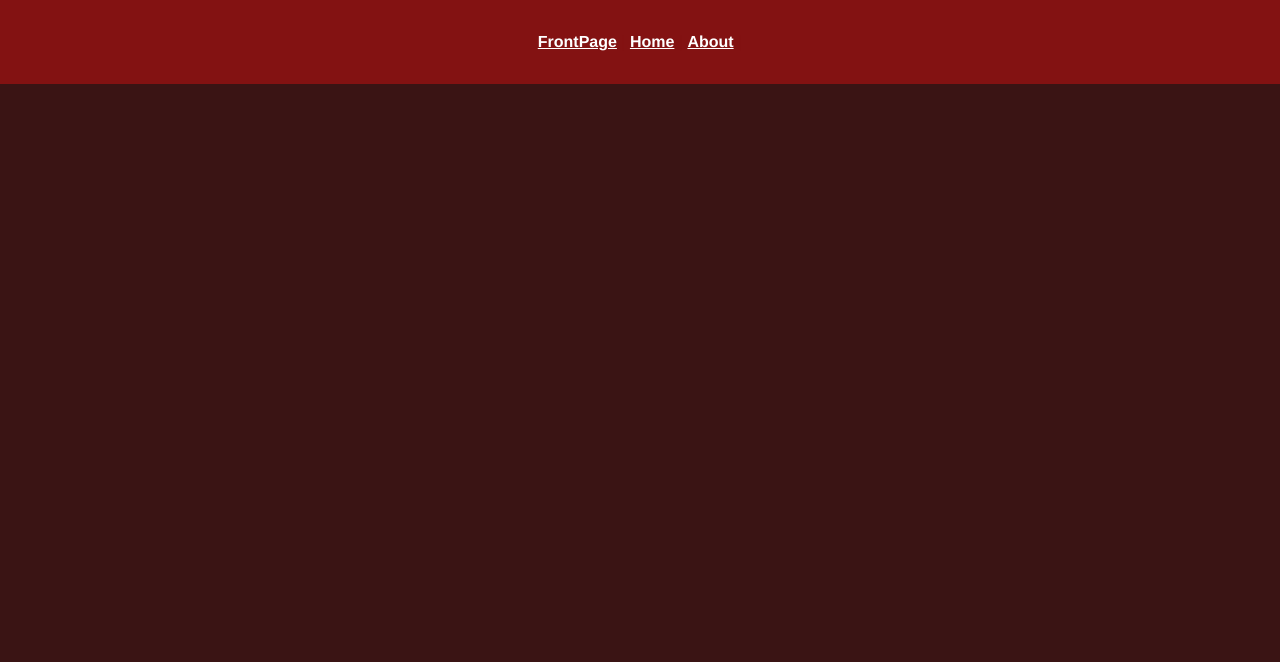
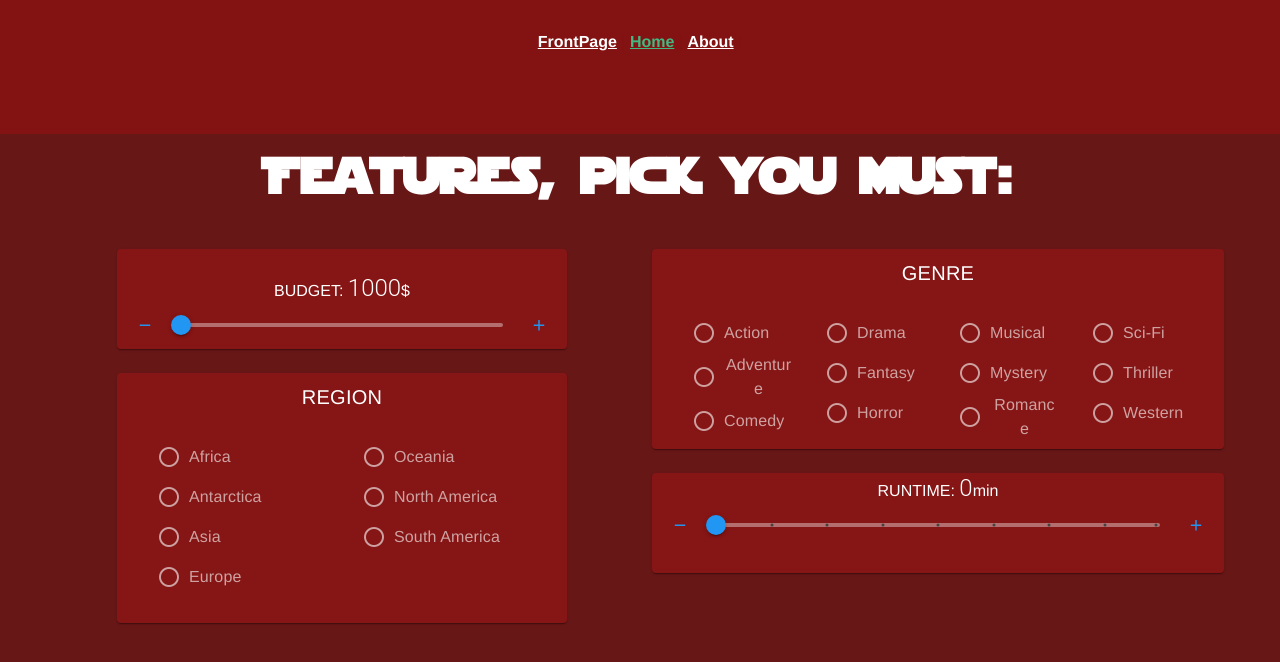
Before and after one commit to MarcusAndersson1/FlixPredix_Movie_Prediction, a Vue app in the folder FlixPredix/flixpredix-app/: page /home in a window 1280 px wide. Shown: the top 662 px of the page. Built offline with nearby package versions, Linux system fonts and the light colour scheme.

Commit message:
changes to homeview

```diff
--- a/FlixPredix/flixpredix-app/src/App.vue
+++ b/FlixPredix/flixpredix-app/src/App.vue
@@ -1,7 +1,7 @@
 <template>
   <nav>
     <router-link to="/frontPage">FrontPage</router-link> |
-    <router-link to="/">Home</router-link> |
+    <router-link to="/home">Home</router-link> |
     <router-link to="/about">About</router-link> |
 
   </nav>
@@ -34,5 +34,8 @@ nav a.router-link-exact-active {
   font-family: "aliens_and_cows";
   src: local("aliens_and_cows"),
    url(./assets/fonts/aliens_and_cows_trial.ttf) format("truetype");
+  font-family: "StarWars";
+  src: local("STJEDISE"),
+   url(./assets/fonts/STJEDISE.TTF) format("truetype");
 }
 </style>
--- a/FlixPredix/flixpredix-app/src/components/BudgetSlide.vue
+++ b/FlixPredix/flixpredix-app/src/components/BudgetSlide.vue
@@ -1,5 +1,6 @@
 <template>
-<v-card class="mx-auto" max-width="400" max-height="100" color="#B52C2C">
+<v-hover v-slot:default="{ isHovering, props }">
+    <v-card class="mx-auto" id="bud" max-width="450" max-height="100" v-bind="props" :color="isHovering ? '#C22020' : undefined">
         <br>
         <v-row class="mb-6" justify="space-between">
             <v-col class="text-center">
@@ -7,7 +8,7 @@
                 <span class="text-h5 font-weight-light mx-auto" v-text="budget"></span>
                 <span class="subheading font-weight-light mx-auto mr-">$</span>
 
-            <v-slider v-model="budget" :color="color" track-color="red" min="1000" max="4000000000" :step="1000">
+                <v-slider v-model="budget" :color="color" track-color="white" min="1000" max="4000000000" :step="1000">
                     <template v-slot:prepend>
                         <v-btn size="small" variant="text" icon="mdi-minus" :color="color" @click="decrement"></v-btn>
                     </template>
@@ -18,8 +19,8 @@
             </v-col>
         </v-row>
     </v-card>
+</v-hover>
 </template>
-
 
 <script>
 export default {
@@ -73,4 +74,9 @@ export default {
     animation-iteration-count: infinite;
     animation-direction: alternate;
 }
+
+#bud {
+    color: white;
+    background-color: #861515;
+}
 </style>
--- a/FlixPredix/flixpredix-app/src/components/GenreSelect.vue
+++ b/FlixPredix/flixpredix-app/src/components/GenreSelect.vue
@@ -1,5 +1,6 @@
 <template>
-<v-card class="mx-auto" max-width="700" max-height="200" color="#B52C2C">
+<v-hover v-slot:default="{ isHovering, props }">
+    <v-card class="mx-auto" id="gen" max-width="700" max-height="200" v-bind="props" :color="isHovering ? '#C22020' : undefined">
         <v-card-title>GENRE</v-card-title>
         <v-card-text>
             <v-container>
@@ -36,8 +37,8 @@
             </v-container>
         </v-card-text>
     </v-card>
+</v-hover>
 </template>
-
 
 <script>
 export default {
@@ -52,3 +53,10 @@ export default {
     },
 }
 </script>
+<style>
+#gen {
+    color: white;
+    background-color: #861515;
+
+}
+</style>
--- a/FlixPredix/flixpredix-app/src/components/RegionSelect.vue
+++ b/FlixPredix/flixpredix-app/src/components/RegionSelect.vue
@@ -1,5 +1,6 @@
 <template>
-    <v-card class="mx-auto" max-width="450" max-height="250" color="#B52C2C">
+<v-hover v-slot:default="{ isHovering, props }">
+    <v-card class="mx-auto" id="reg" max-width="450" max-height="250" v-bind="props" :color="isHovering ? '#C22020' : undefined">
         <v-card-title>REGION</v-card-title>
         <v-card-text>
             <v-container>
@@ -23,7 +24,10 @@
             </v-container>
         </v-card-text>
     </v-card>
+</v-hover>
 </template>
+
+
 
 
 <script>
@@ -39,3 +43,11 @@
     },
 }
 </script>
+<style>
+#reg {
+    color: white;
+    background-color: #861515;
+
+}
+
+</style>
--- a/FlixPredix/flixpredix-app/src/components/RunTimeSelect.vue
+++ b/FlixPredix/flixpredix-app/src/components/RunTimeSelect.vue
@@ -1,11 +1,12 @@
 <template>
-<v-card class="mx-auto" max-width="400" max-height="100" color="#B52C2C">
+<v-hover v-slot:default="{ isHovering, props }">
+    <v-card class="mx-auto" id="run" max-width="700" max-height="100" v-bind="props" :color="isHovering ? '#C22020' : undefined">
         <v-row class="mb-6" justify="space-between">
             <v-col class="text-center">
                 <span class="text-subheading"> RUNTIME: </span>
                 <span class="text-h5 font-weight-light mx-auto" v-text="runtime"></span>
                 <span class="subheading font-weight-light mx-auto mr-">min</span>
-            <v-slider v-model="runtime" :color="color" :ticks="tickLabels" :max="8" step="1" show-ticks="always" tick-size="3">
+                <v-slider v-model="runtime" :color="color" track-color="white" :ticks="tickLabels" :max="8" step="1" show-ticks="always" tick-size="3">
                     <template v-slot:prepend>
                         <v-btn size="small" variant="text" icon="mdi-minus" :color="color" @click="decrement"></v-btn>
                     </template>
@@ -15,13 +16,14 @@
             </v-col>
         </v-row>
     </v-card>
+</v-hover>
 </template>
 
 <script>
 export default {
 
     data: () => ({
-        runtime: 60,
+        runtime: 0,
         interval: null
     }),
     computed: {
@@ -72,4 +74,10 @@ export default {
     animation-iteration-count: infinite;
     animation-direction: alternate;
 }
+
+#run {
+    color: white;
+    background-color: #861515;
+
+}
 </style>
--- a/FlixPredix/flixpredix-app/src/router/index.js
+++ b/FlixPredix/flixpredix-app/src/router/index.js
@@ -4,7 +4,7 @@ import FrontPage from '../views/FrontPage.vue'
 
 const routes = [
   {
-    path: '/',
+    path: '/home',
     name: 'home',
     component: HomeView
   },
--- a/FlixPredix/flixpredix-app/src/views/HomeView.vue
+++ b/FlixPredix/flixpredix-app/src/views/HomeView.vue
@@ -1,6 +1,6 @@
 <template>
 <body>
-    <h1>Select the features for your prediction:</h1>
+    <h1 id="head">Features, pick you must:</h1>
     <br>
     <v-container class="home">
         <v-row align-h="start">
@@ -39,6 +39,13 @@ export default {
 
 <style>
 body {
-    background-color: #3A1414;
+    background-color: #681717;
+}
+#head {
+  font-family: "StarWars";
+  font-size: 50px;
+  margin-top: 50px;
+  margin-bottom: 0px;
+  color: white
 }
 </style>
```
Also changed, not shown: FlixPredix/flixpredix-app/src/assets/fonts/STJEDISE.TTF (added). Lines whose indentation alone changed are shown as unchanged.
